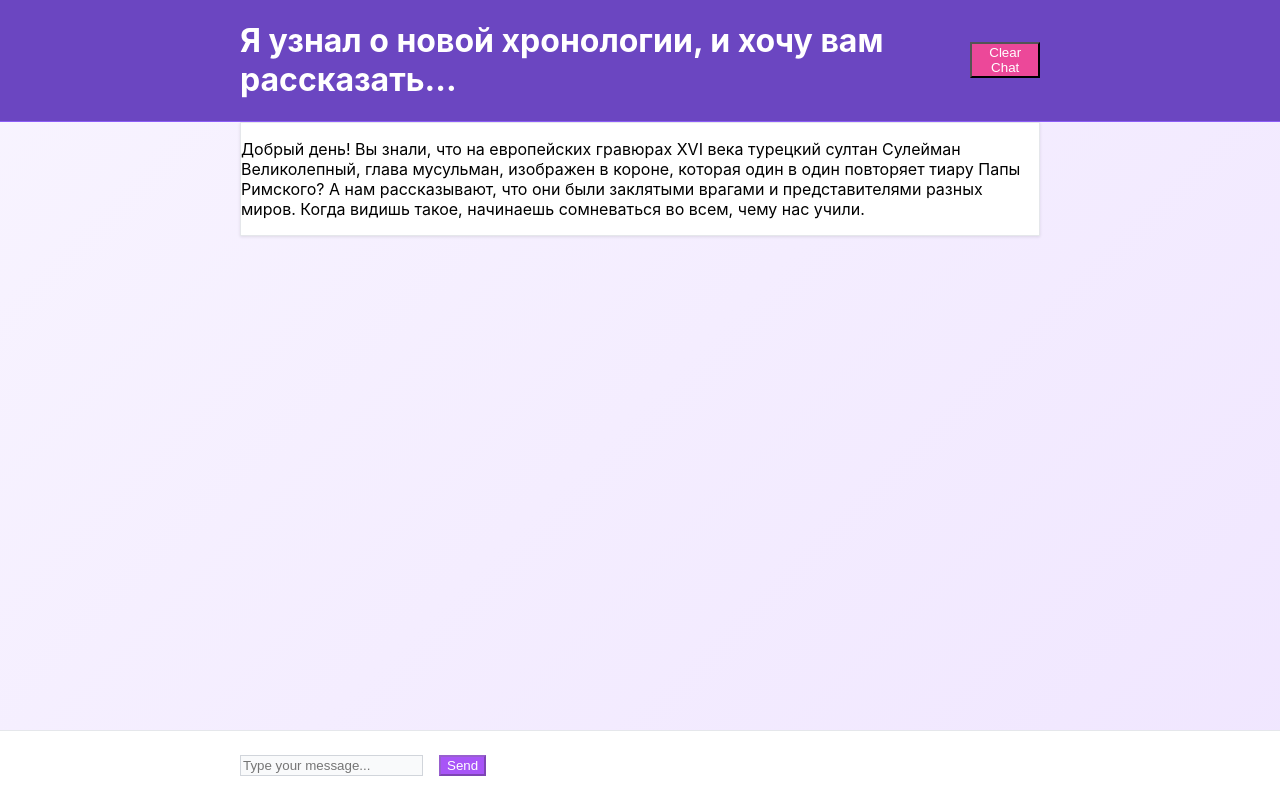
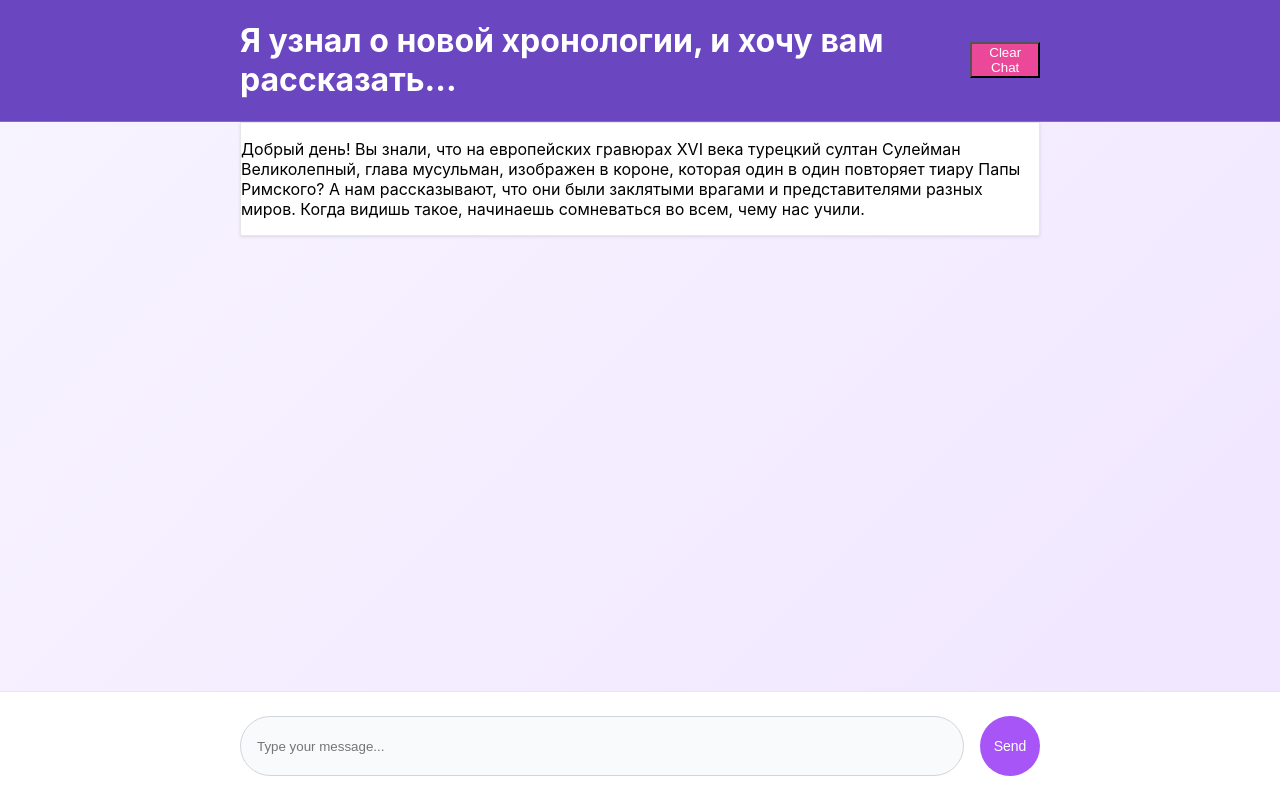
Before and after one commit to sannysanoff/new_chrono_adept, a Next.js app: page / in a window 1280 px wide. Built offline with nearby package versions, Linux system fonts and the light colour scheme.

Commit message:
fix: add minimum width to input field and make send button round.

```diff
--- a/components/ChatInterface.tsx
+++ b/components/ChatInterface.tsx
@@ -194,6 +194,7 @@ export default function ChatInterface({}: ChatInterfaceProps) {
               placeholder="Type your message..."
               style={{
                 flex: 1,
+                minWidth: '80ch',
                 paddingLeft: '16px',
                 paddingRight: '16px',
                 paddingTop: '16px',
@@ -203,11 +204,6 @@ export default function ChatInterface({}: ChatInterfaceProps) {
                 border: '1px solid #d1d5db',
                 backgroundColor: '#f9fafb'
               }}
-              style={{
-                border: '1px solid #d1d5db',
-                backgroundColor: '#f9fafb',
-                focusRingColor: '#a855f7'
-              }}
               onFocus={(e) => e.currentTarget.style.borderColor = '#a855f7'}
               onBlur={(e) => e.currentTarget.style.borderColor = '#d1d5db'}
               disabled={isLoading}
@@ -216,22 +212,24 @@ export default function ChatInterface({}: ChatInterfaceProps) {
               type="submit"
               disabled={isLoading || !input.trim()}
               style={{
-                paddingLeft: '32px',
-                paddingRight: '32px',
-                paddingTop: '16px',
-                paddingBottom: '16px',
-                borderRadius: '9999px',
+                width: '60px',
+                height: '60px',
+                borderRadius: '50%',
                 backgroundColor: '#a855f7',
                 color: '#ffffff',
                 border: 'none',
                 cursor: 'pointer',
-                transition: 'background-color 0.2s'
+                transition: 'background-color 0.2s',
+                display: 'flex',
+                alignItems: 'center',
+                justifyContent: 'center',
+                fontSize: '14px',
+                fontWeight: '500'
               }}
-              style={{ backgroundColor: '#a855f7', color: '#ffffff' }}
               onMouseEnter={(e) => !e.currentTarget.disabled && (e.currentTarget.style.backgroundColor = '#9333ea')}
               onMouseLeave={(e) => !e.currentTarget.disabled && (e.currentTarget.style.backgroundColor = '#a855f7')}
             >
-              {isLoading ? 'Sending...' : 'Send'}
+              {isLoading ? '...' : 'Send'}
             </button>
           </form>
         </div>
```
